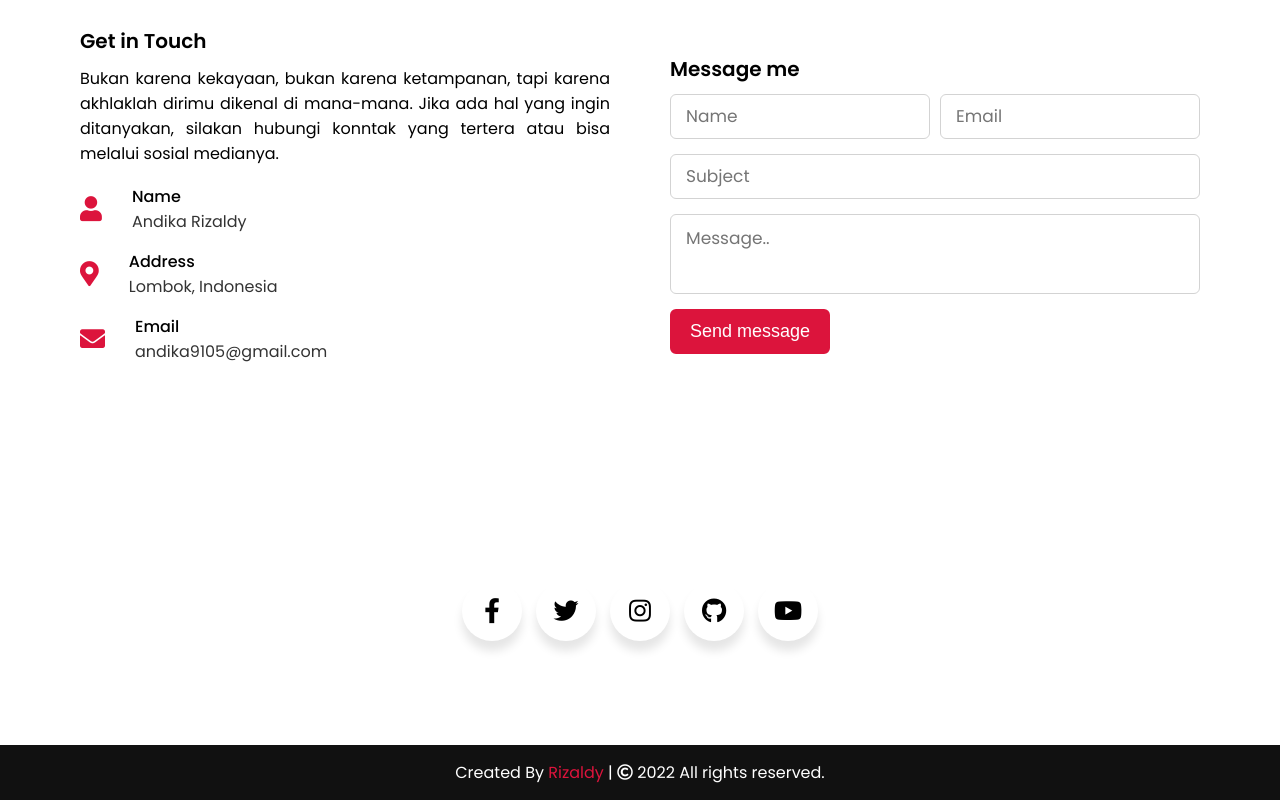
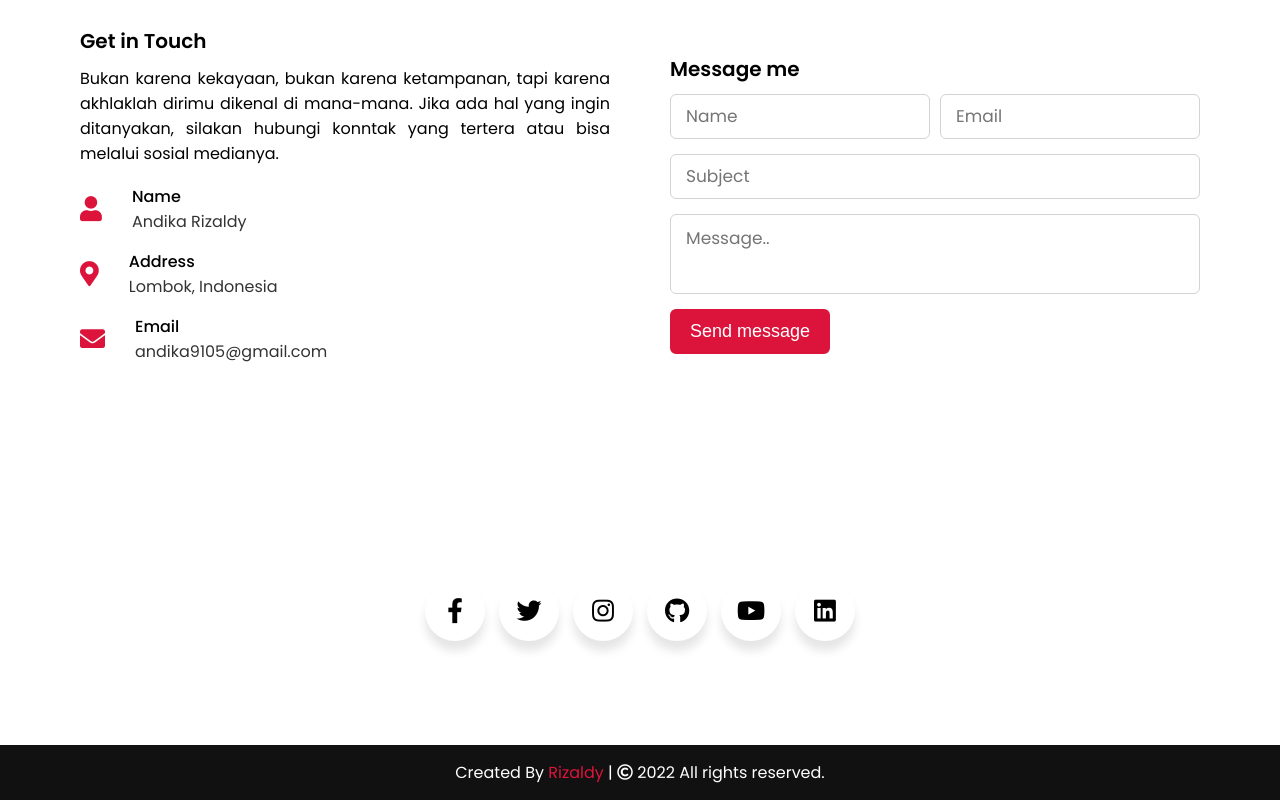
Before and after one commit to 4ndikaRizaldy/rizaldy.github.io, a plain HTML site: page index.html in a window 1280 px wide. Shown: the part 3552-4352 px from the top of the page. Drawn offline with nearby package versions, Linux system fonts and the light colour scheme.

Commit message:
05/11/22 | Tambah Sosial Media

```diff
--- a/index.html
+++ b/index.html
@@ -299,6 +299,12 @@
                </div>
                <span><a href="https://www.youtube.com/channel/UCzhW0S17tGehLoJG4ad9Gcw">YouTube</a></span>
             </div>
+            <div class="button">
+                <div class="icon">
+                   <i class="fab fa-linkedin"></i>
+                </div>
+                <span><a href="https://www.linkedin.com/in/andika-rizaldy/">LinkedIn</a></span>
+             </div>
             </center>
          </div>
     </section>
```
